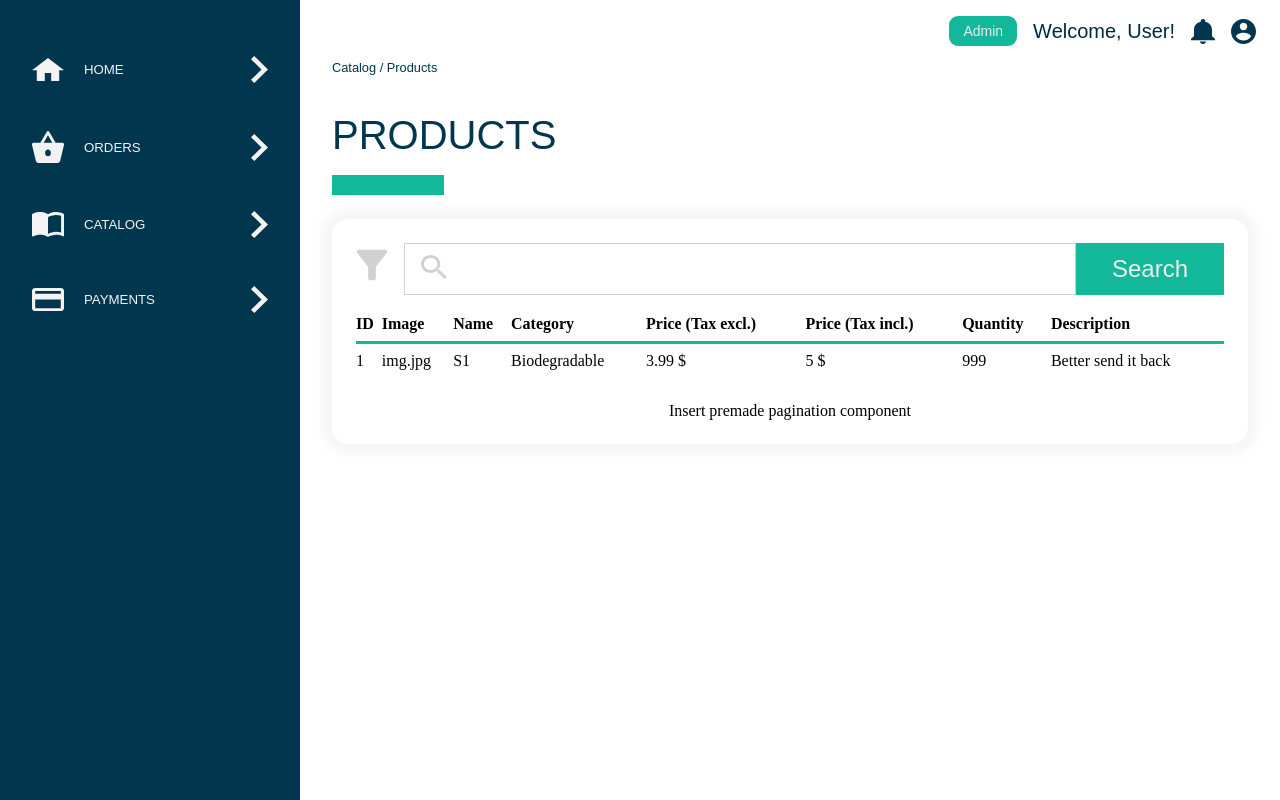
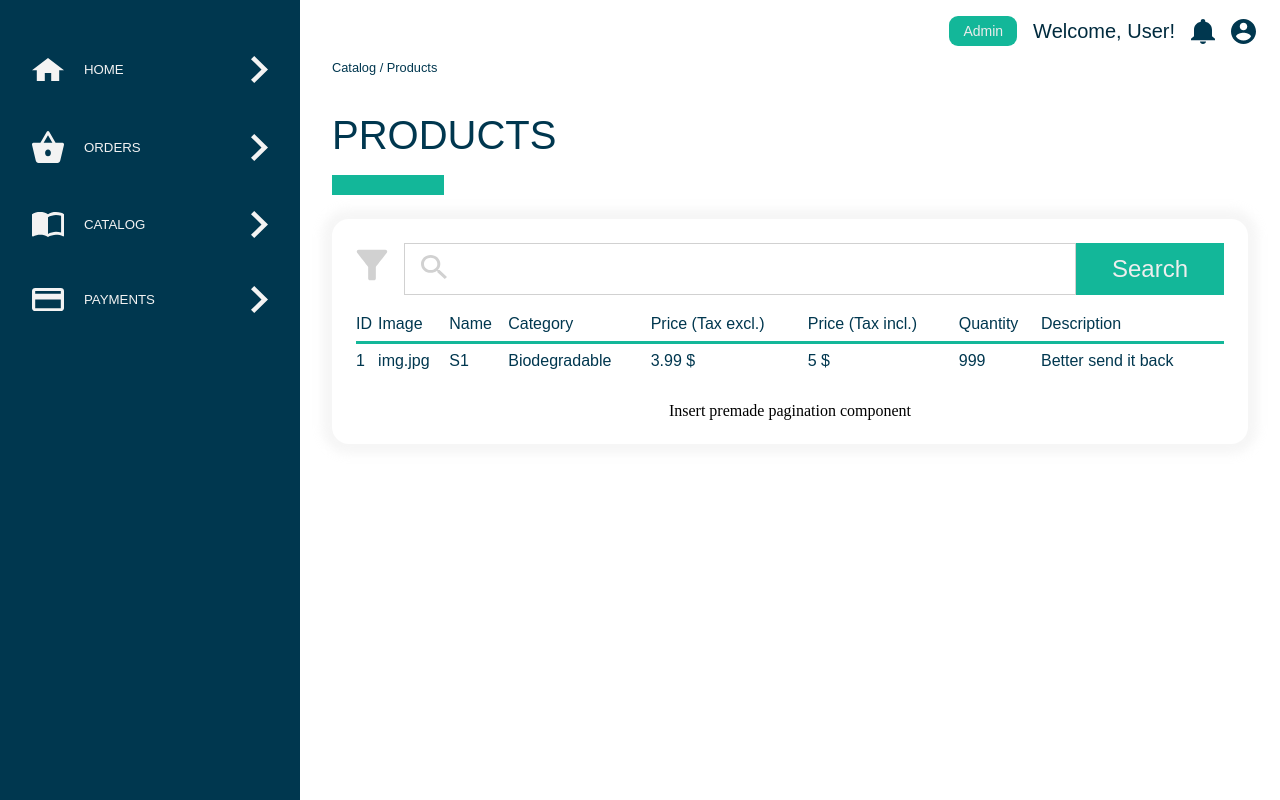
Before and after one commit to Magda-Rubaj/ShopBuilder, a Vue app in the folder src/ShopBuilder.Admin/: page / in a window 1280 px wide. Built offline with nearby package versions, Linux system fonts and the light colour scheme.

Commit message:
Update styling for SearchBar and Table

```diff
--- a/src/ShopBuilder.Admin/src/components/SearchBar.scss
+++ b/src/ShopBuilder.Admin/src/components/SearchBar.scss
@@ -25,6 +25,7 @@
     color: #EEEEEE;
     font-weight: 400;
     font-size: 1.5em;
+    font-family: 'Ubuntu', sans-serif;
 
     outline: none;
     border: none;
--- a/src/ShopBuilder.Admin/src/components/Table.scss
+++ b/src/ShopBuilder.Admin/src/components/Table.scss
@@ -26,10 +26,20 @@
     th {
       border-bottom: 3px solid #13B799;
       padding-bottom: 0.5em;
+
+      color: #00374F;
     }
 
     td {
       padding-top: 0.5em;
+      color: black;
+    }
+
+    th,td {
+      color: #00374F;
+      font-weight: 400;
+      font-size: 1em;
+      font-family: 'Ubuntu', sans-serif;
     }
 
   }
```
